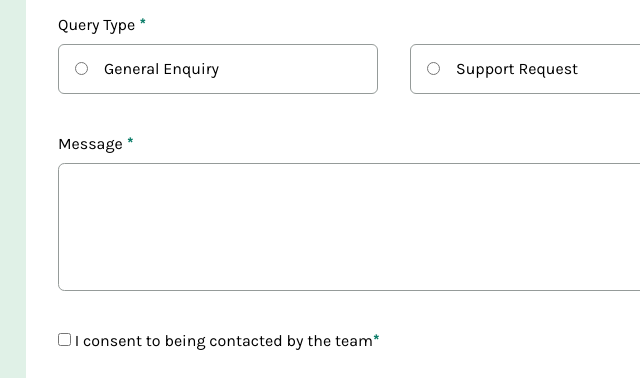
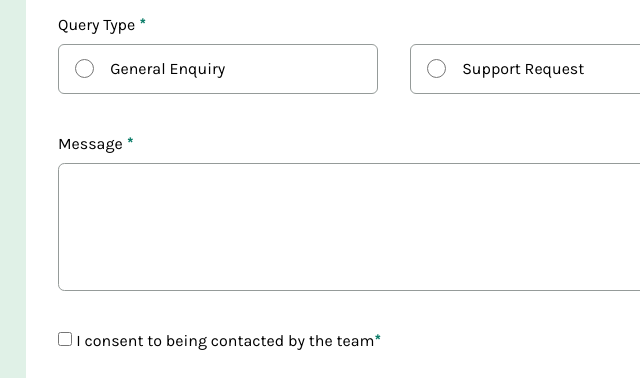
Before and after one commit to rohitdubey1352/Contact-form, a plain HTML site: page index.html in a window 1280 px wide. Shown: the part 335-713 px from the top of the page, 246-886 px from the left. Drawn offline with Linux system fonts and the light colour scheme.

Commit message:
Contact Form

```diff
--- a/style.css
+++ b/style.css
@@ -92,6 +92,18 @@ label {
 span {
     font-weight: 800;
     color: hsl(169, 82%, 27%);
+}
+
+input[type=radio] {
+    width: 1.2rem;
+    height: 1.2rem;
+    accent-color: hsl(169, 82%, 27%);
+}
+
+input[type=checkbox] {
+    width: .9rem;
+    height: .9rem;
+    accent-color: hsl(169, 82%, 27%);
 }
 
 .name input,
```
Also changed, not shown: index.html (+4 -8 lines).
